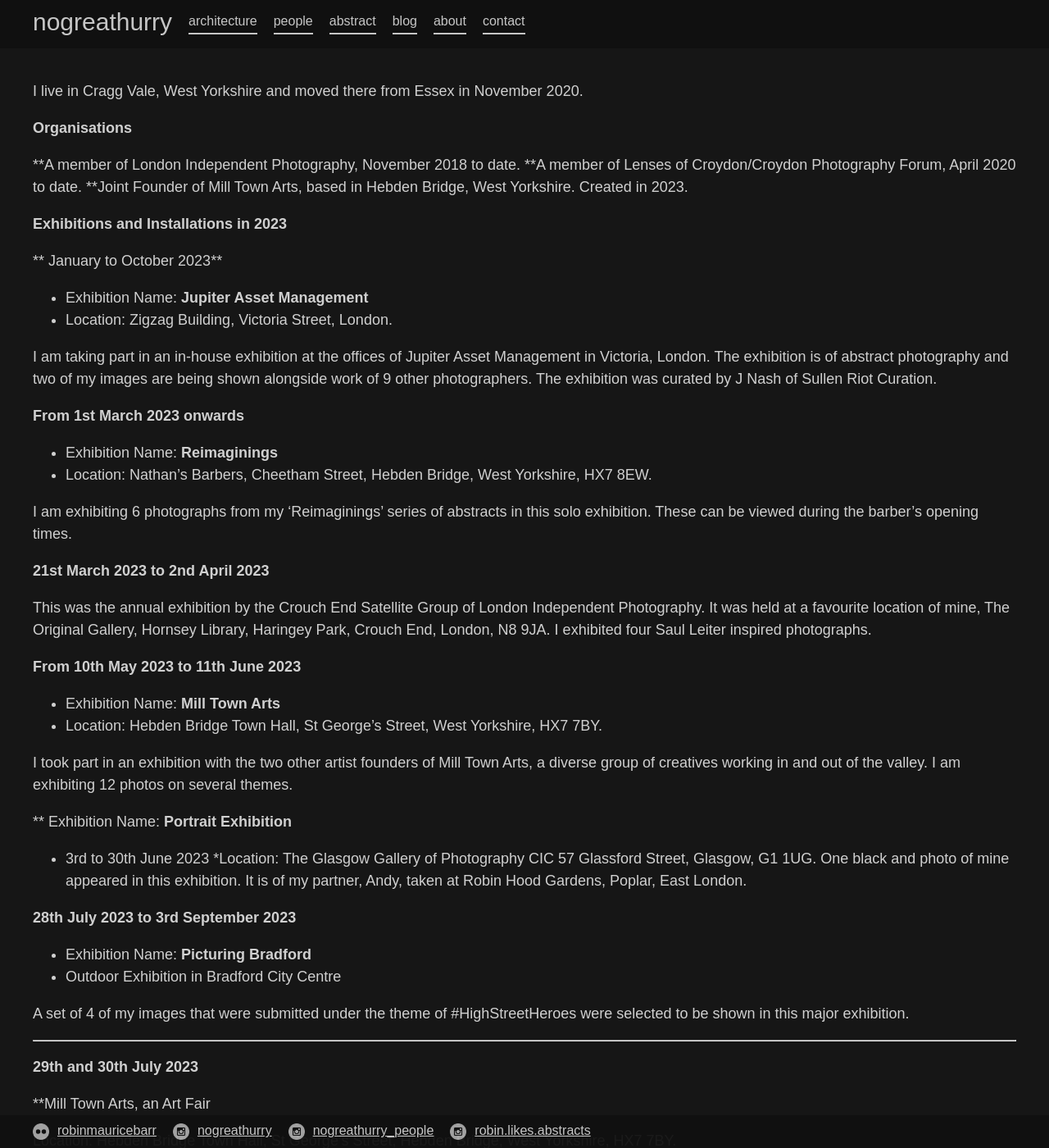
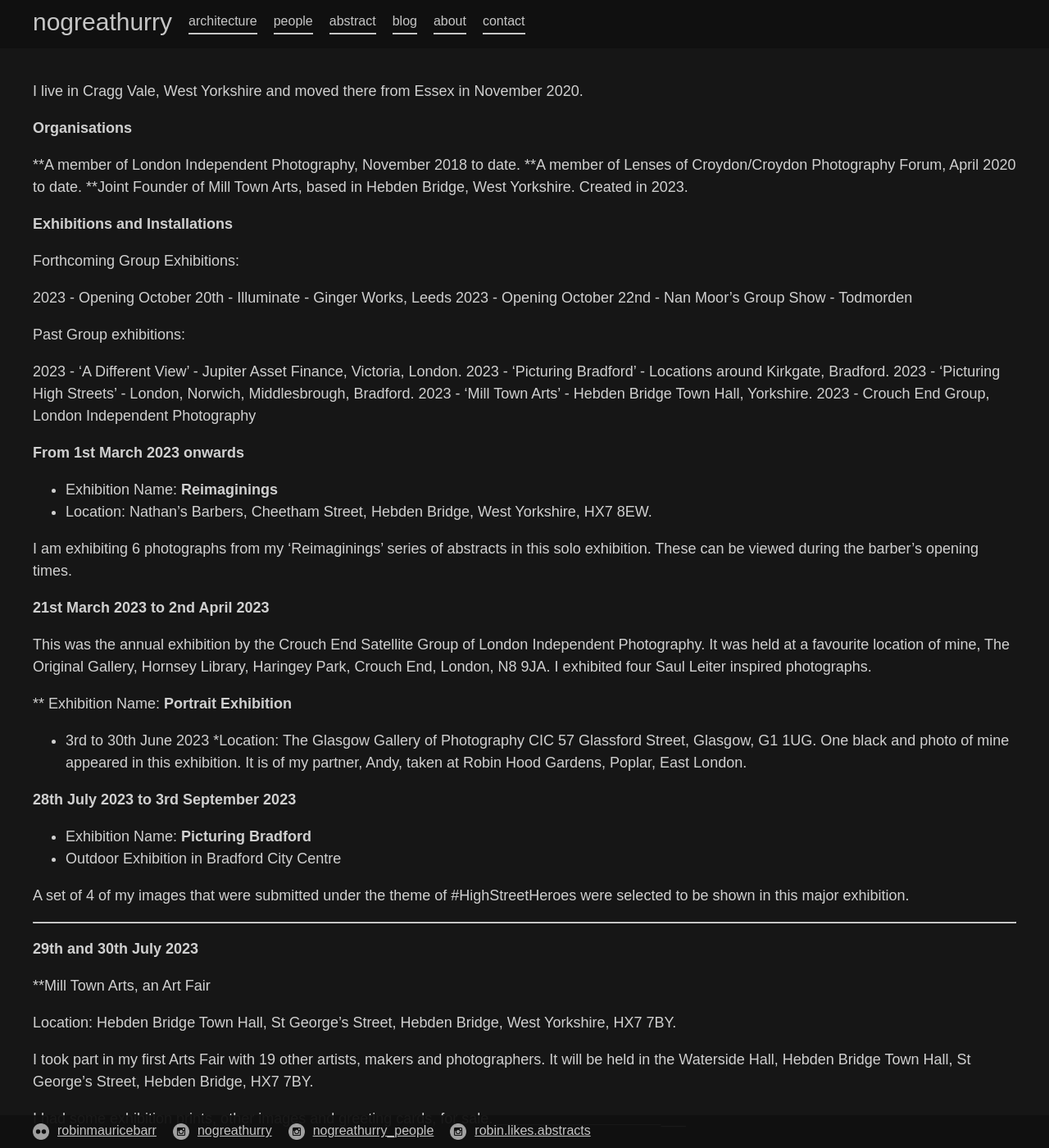
Before and after one commit to 987poiuytrewq/nogreathurry, a Jekyll site: the page built from blog.md, in a window 1280 px wide and 1400 px high. Shown: the whole window at 82% size. Built offline with Jekyll 4.4.1, drawn with Linux system fonts in a browser that asks for light colours.

Commit message:
Updated Blog

```diff
--- a/blog.md
+++ b/blog.md
@@ -11,13 +11,21 @@ I live in Cragg Vale, West Yorkshire and moved there from Essex in November 2020
 **A member of Lenses of Croydon/Croydon Photography Forum, April 2020 to date.
 **Joint Founder of Mill Town Arts, based in Hebden Bridge, West Yorkshire. Created in 2023.
 
-**Exhibitions and Installations in 2023**
+**Exhibitions and Installations**
 
-** January to October 2023**
-* Exhibition Name: **Jupiter Asset Management**
-* Location: Zigzag Building, Victoria Street, London.
+Forthcoming Group Exhibitions:
 
-I am taking part in an in-house exhibition at the offices of Jupiter Asset Management in Victoria, London. The exhibition is of abstract photography and two of my images are being shown alongside work of 9 other photographers. The exhibition was curated by J Nash of Sullen Riot Curation.
+2023 - Opening October 20th - Illuminate - Ginger Works, Leeds
+2023 - Opening October 22nd - Nan Moor's Group Show - Todmorden
+
+Past Group exhibitions:
+
+2023 - 'A Different View' - Jupiter Asset Finance, Victoria, London.
+2023 - 'Picturing Bradford' - Locations around Kirkgate, Bradford.
+2023 - 'Picturing High Streets' - London, Norwich, Middlesbrough, Bradford.
+2023 - 'Mill Town Arts' - Hebden Bridge Town Hall, Yorkshire.
+2023 - Crouch End Group, London Independent Photography
+
 
 **From 1st March 2023 onwards**
 * Exhibition Name: **Reimaginings**
@@ -29,12 +37,7 @@ I am exhibiting 6 photographs from my 'Reimaginings' series of abstracts in this
 
 This was the annual exhibition by the Crouch End Satellite Group of London Independent Photography. It was held at a favourite location of mine, The Original Gallery, Hornsey Library, Haringey Park, Crouch End, London, N8 9JA. I exhibited four Saul Leiter inspired photographs.
 
-**From 10th May 2023 to 11th June 2023**
 
-* Exhibition Name: **Mill Town Arts**
-* Location: Hebden Bridge Town Hall, St George's Street, West Yorkshire, HX7 7BY.
-
-I took part in an exhibition with the two other artist founders of Mill Town Arts, a diverse group of creatives working in and out of the valley. I am exhibiting 12 photos on several themes.
 
 ** Exhibition Name: **Portrait Exhibition**
 * 3rd to 30th June 2023
```
